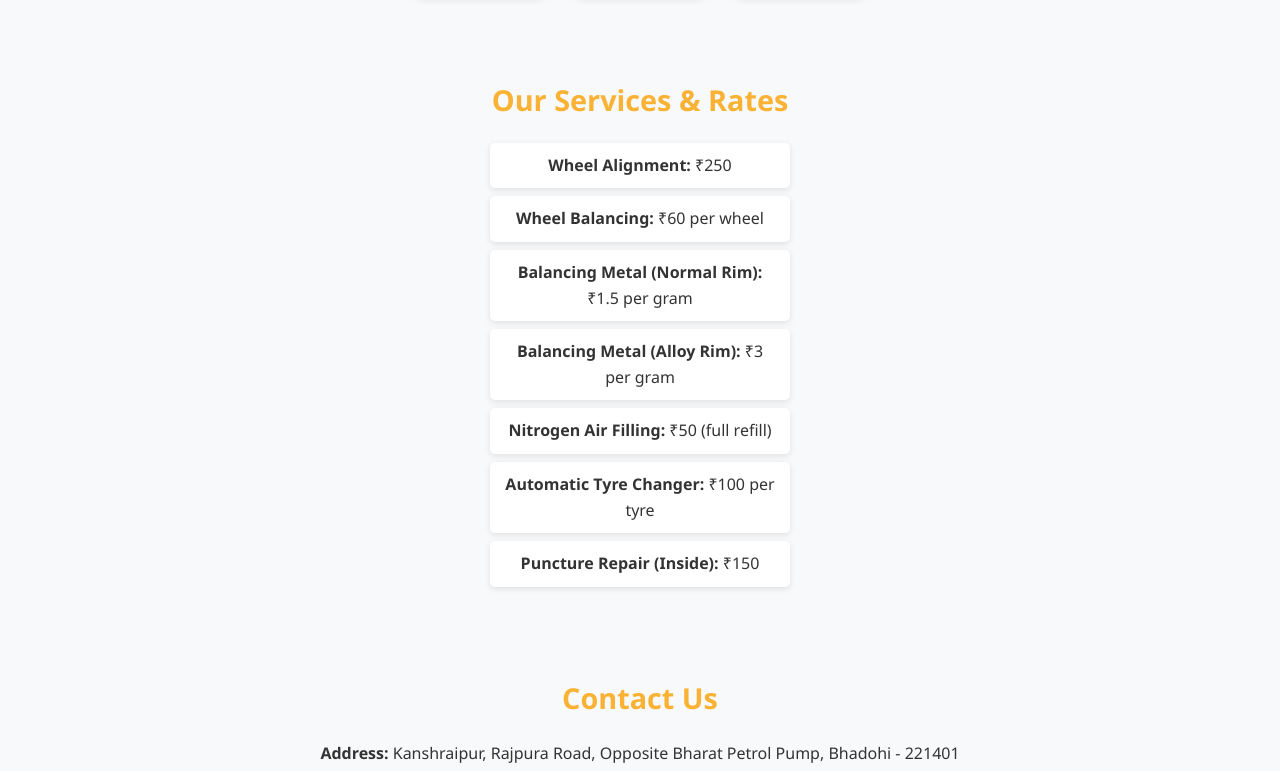
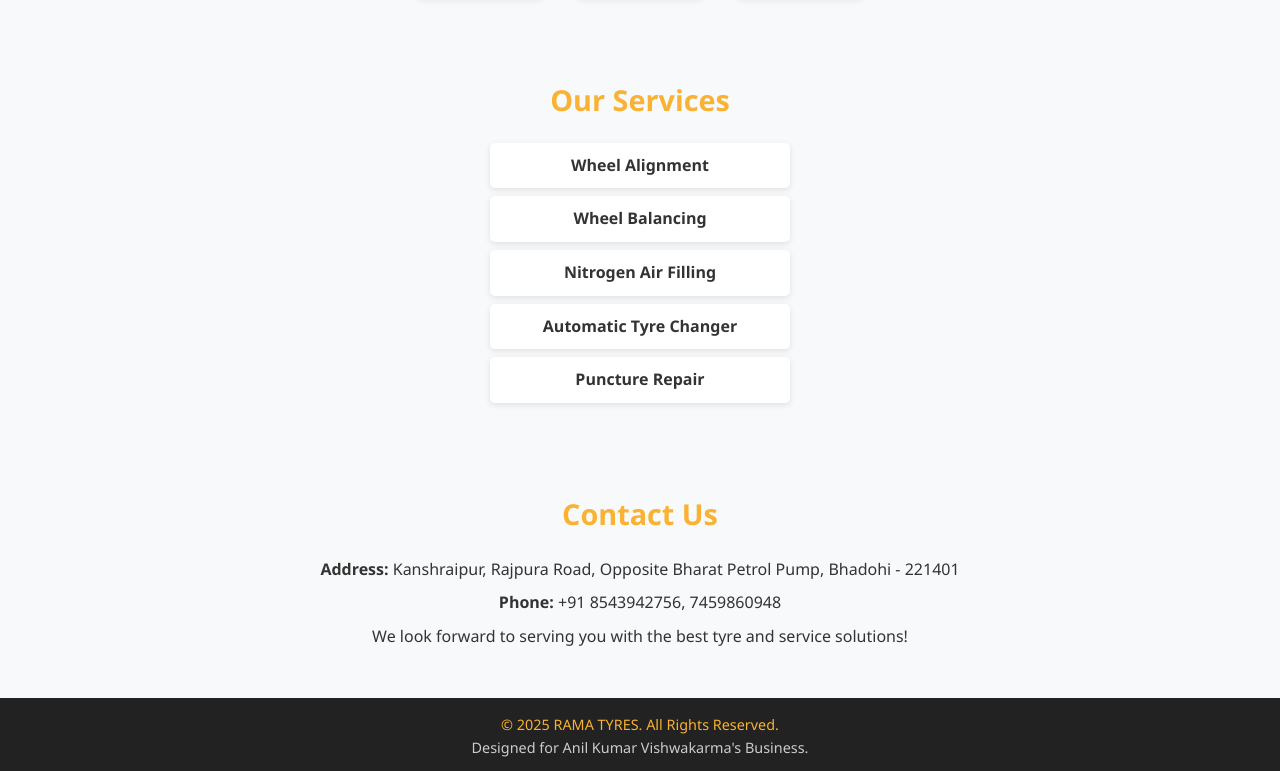
Before and after one commit to Priyanshuvishwakarma333/RAMA-TYRES, a plain HTML site: page index.html in a window 1280 px wide. Shown: the part 709-1480 px from the top of the page. Drawn offline with Linux system fonts and the light colour scheme.

Commit message:
Update index.html

```diff
--- a/index.html
+++ b/index.html
@@ -61,16 +61,15 @@
         </section>
 
          <section id="services" class="section">
-    <h2>Our Services & Rates</h2>
-    <ul>
-        <li><strong>Wheel Alignment:</strong> ₹250</li>
-        <li><strong>Wheel Balancing:</strong> ₹60 per wheel</li>
-        <li><strong>Balancing Metal (Normal Rim):</strong> ₹1.5 per gram</li>
-        <li><strong>Balancing Metal (Alloy Rim):</strong> ₹3 per gram</li>
-        <li><strong>Nitrogen Air Filling:</strong> ₹50 (full refill)</li>
-        <li><strong>Automatic Tyre Changer:</strong> ₹100 per tyre</li>
-        <li><strong>Puncture Repair (Inside):</strong> ₹150</li>
-    </ul>
+     <h2>Our Services</h2>
+<ul>
+    <li><strong>Wheel Alignment</strong></li>
+    <li><strong>Wheel Balancing</strong></li>
+    <li><strong>Nitrogen Air Filling</strong></li>
+    <li><strong>Automatic Tyre Changer</strong></li>
+    <li><strong>Puncture Repair </strong></li>
+</ul>
+
 </section>
 
 
```
